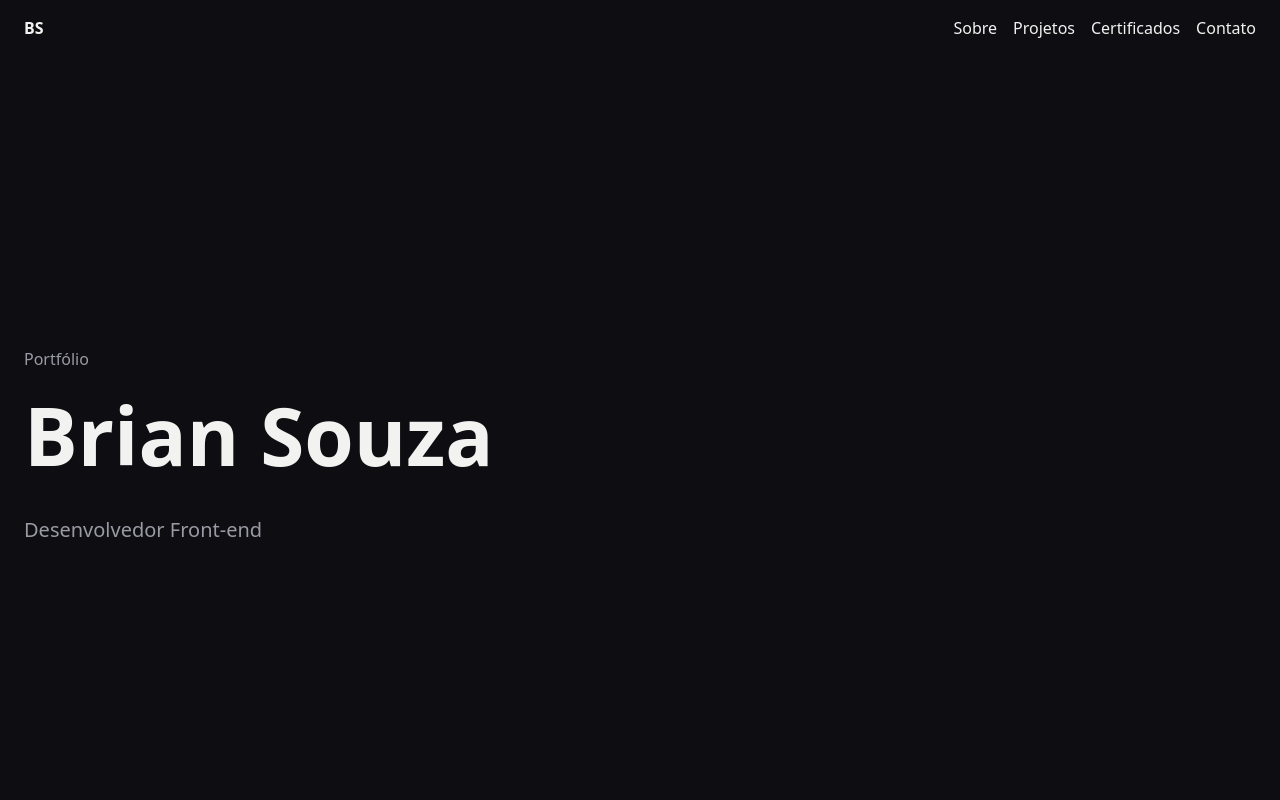
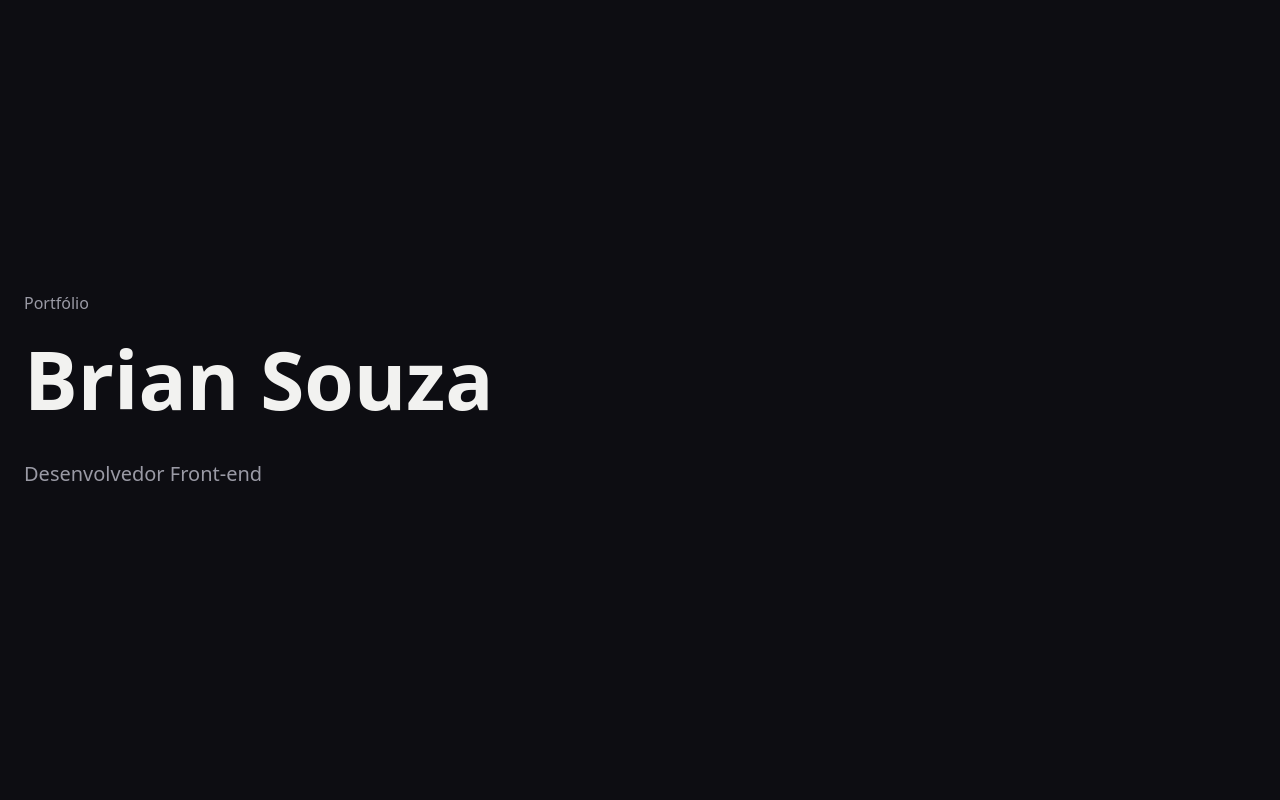
Before and after one commit to br1ansouza/portfolio-v3, a Svelte app: page / in a window 1280 px wide. Shown: the top 800 px of the page. Built offline with nearby package versions, Linux system fonts and the light colour scheme; the HTML template or start-up script is replaced by a standard one.

Commit message:
refactor: remove navbar e footer fixos

```diff
--- a/src/App.svelte
+++ b/src/App.svelte
@@ -1,13 +1,11 @@
 <script lang="ts">
   import { onMount, onDestroy } from 'svelte';
   import { startSmoothScroll, stopSmoothScroll } from './lib/actions/smoothScroll';
-  import Nav from './lib/components/Nav.svelte';
   import Hero from './lib/components/Hero.svelte';
   import About from './lib/components/About.svelte';
   import Projects from './lib/components/Projects.svelte';
   import Certificates from './lib/components/Certificates.svelte';
   import Contact from './lib/components/Contact.svelte';
-  import Footer from './lib/components/Footer.svelte';
 
   onMount(() => {
     startSmoothScroll();
@@ -18,8 +16,6 @@
   });
 </script>
 
-<Nav />
-
 <main>
   <Hero />
   <About />
@@ -27,5 +23,3 @@
   <Certificates />
   <Contact />
 </main>
-
-<Footer />
--- a/src/lib/components/Footer.svelte
+++ /dev/null
@@ -1,16 +0,0 @@
-<script lang="ts">
-  const year = new Date().getFullYear();
-</script>
-
-<footer class="footer">
-  <p>© {year} Brian Souza</p>
-</footer>
-
-<style>
-  .footer {
-    padding: var(--space-4);
-    text-align: center;
-    color: var(--color-text-muted);
-    font-size: 0.875rem;
-  }
-</style>
--- a/src/lib/components/Nav.svelte
+++ /dev/null
@@ -1,44 +0,0 @@
-<script lang="ts">
-  const links = [
-    { href: '#sobre', label: 'Sobre' },
-    { href: '#projetos', label: 'Projetos' },
-    { href: '#certificados', label: 'Certificados' },
-    { href: '#contato', label: 'Contato' },
-  ];
-</script>
-
-<nav class="nav">
-  <a class="nav__brand" href="#hero">BS</a>
-  <ul class="nav__links">
-    {#each links as link (link.href)}
-      <li><a href={link.href}>{link.label}</a></li>
-    {/each}
-  </ul>
-</nav>
-
-<style>
-  .nav {
-    display: flex;
-    align-items: center;
-    justify-content: space-between;
-    padding: var(--space-3) var(--space-4);
-  }
-
-  .nav__brand {
-    font-family: var(--font-display);
-    text-decoration: none;
-    font-weight: 700;
-  }
-
-  .nav__links {
-    display: flex;
-    gap: var(--space-3);
-    list-style: none;
-    margin: 0;
-    padding: 0;
-  }
-
-  .nav__links a {
-    text-decoration: none;
-  }
-</style>
```
Also changed, not shown: 1 other file (tests, documents, lock files or other folders).
